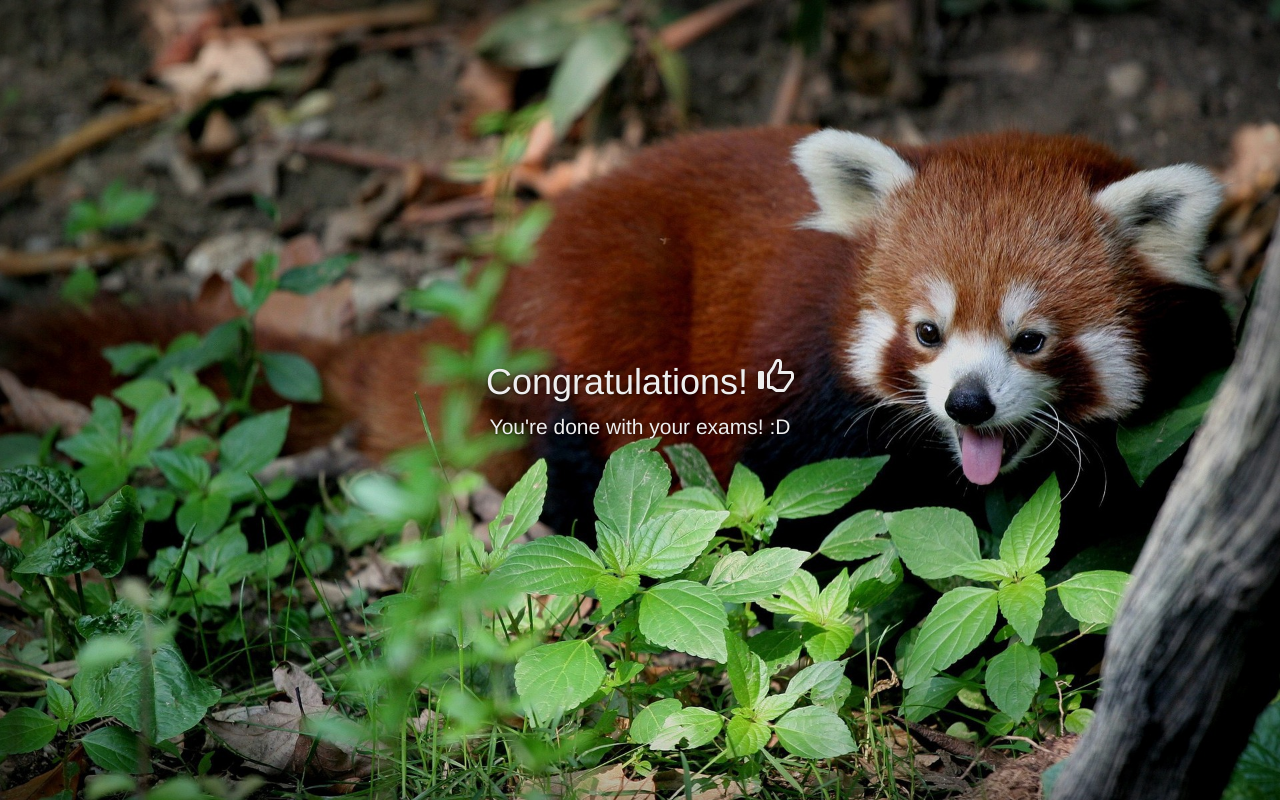
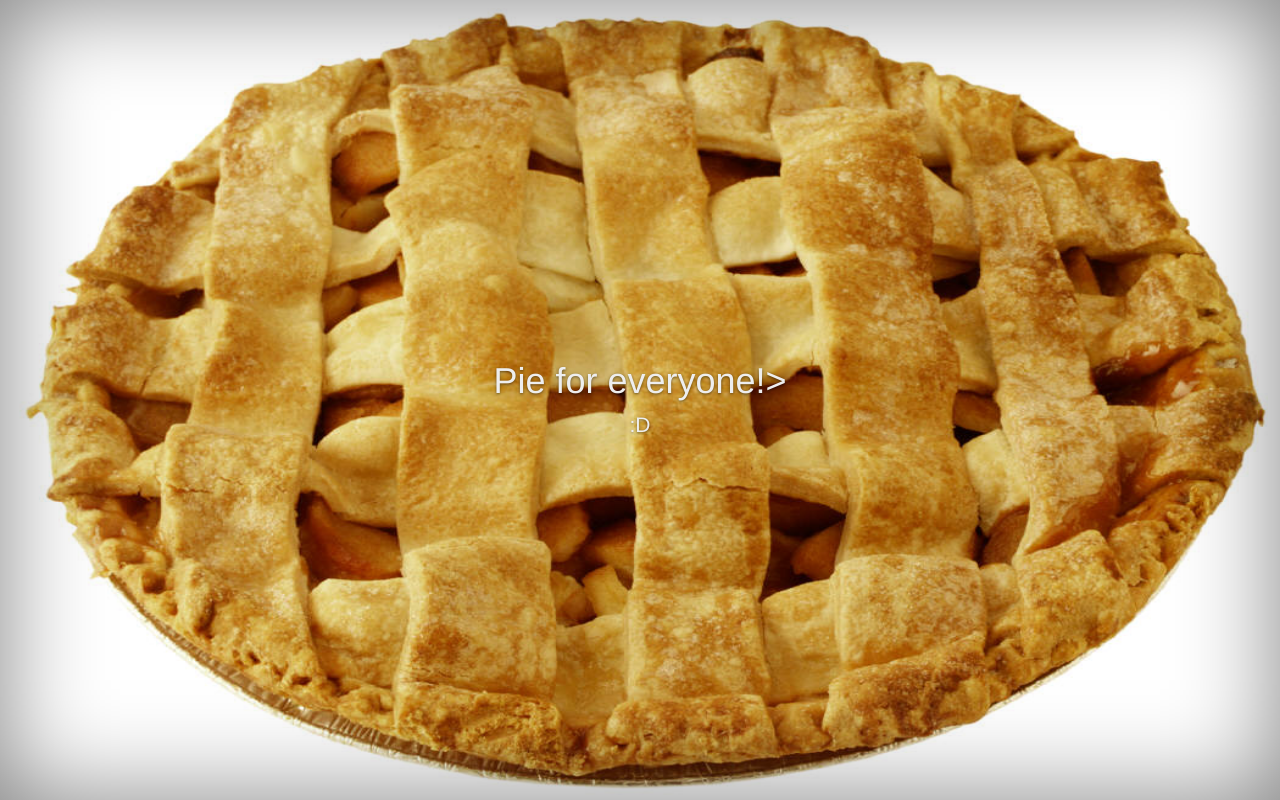
Before and after one commit to AroundTheLines/Congrats, a plain HTML site: page index.html in a window 1280 px wide. Drawn offline with nearby package versions, Linux system fonts and the light colour scheme.

Commit message:
apple pie?

```diff
--- a/css/starter-template.css
+++ b/css/starter-template.css
@@ -1,7 +1,7 @@
 body{
 	color: none !important;
 	background-color: transparent;
-	background-image: url('../img/background.jpg');
+	background-image: url('../img/apple-pie.jpg');
 	background-size: 100% 100%;
 	background-repeat: no-repeat;
 	color:#EEEEEE;
--- a/index.html
+++ b/index.html
@@ -39,8 +39,8 @@
         <div class="cover-container">
 
           <div class="inner cover">
-            <h1 class="cover-heading">Congratulations! <span class="glyphicon glyphicon-thumbs-up" aria-hidden="true"></span></h1>
-            <p class="lead">You're done with your exams! :D</p>
+            <h1 class="cover-heading">Pie for everyone!></span></h1>
+            <p class="lead">:D</p>
           </div>
 
         </div>
```
Also changed, not shown: img/apple-pie.jpg (added).
